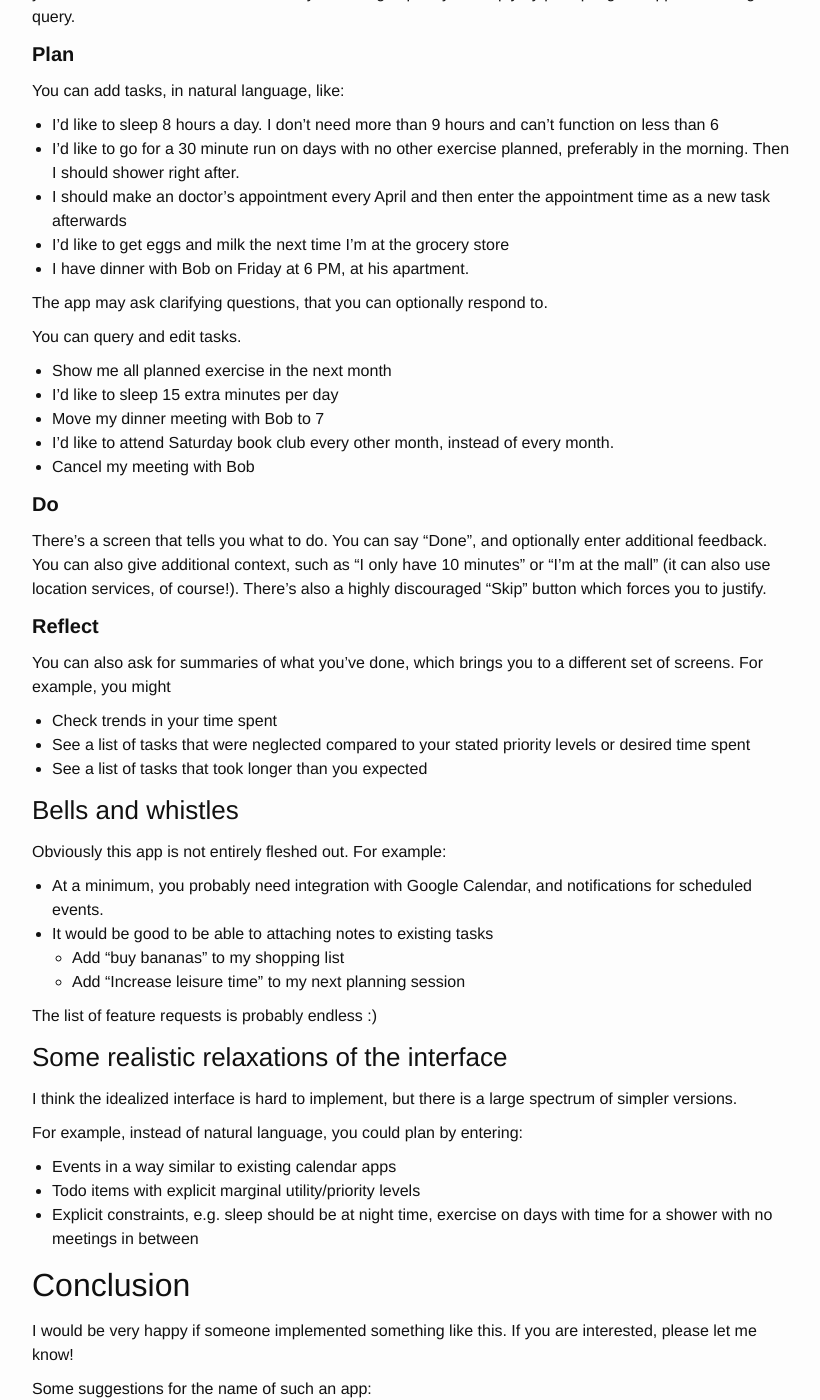
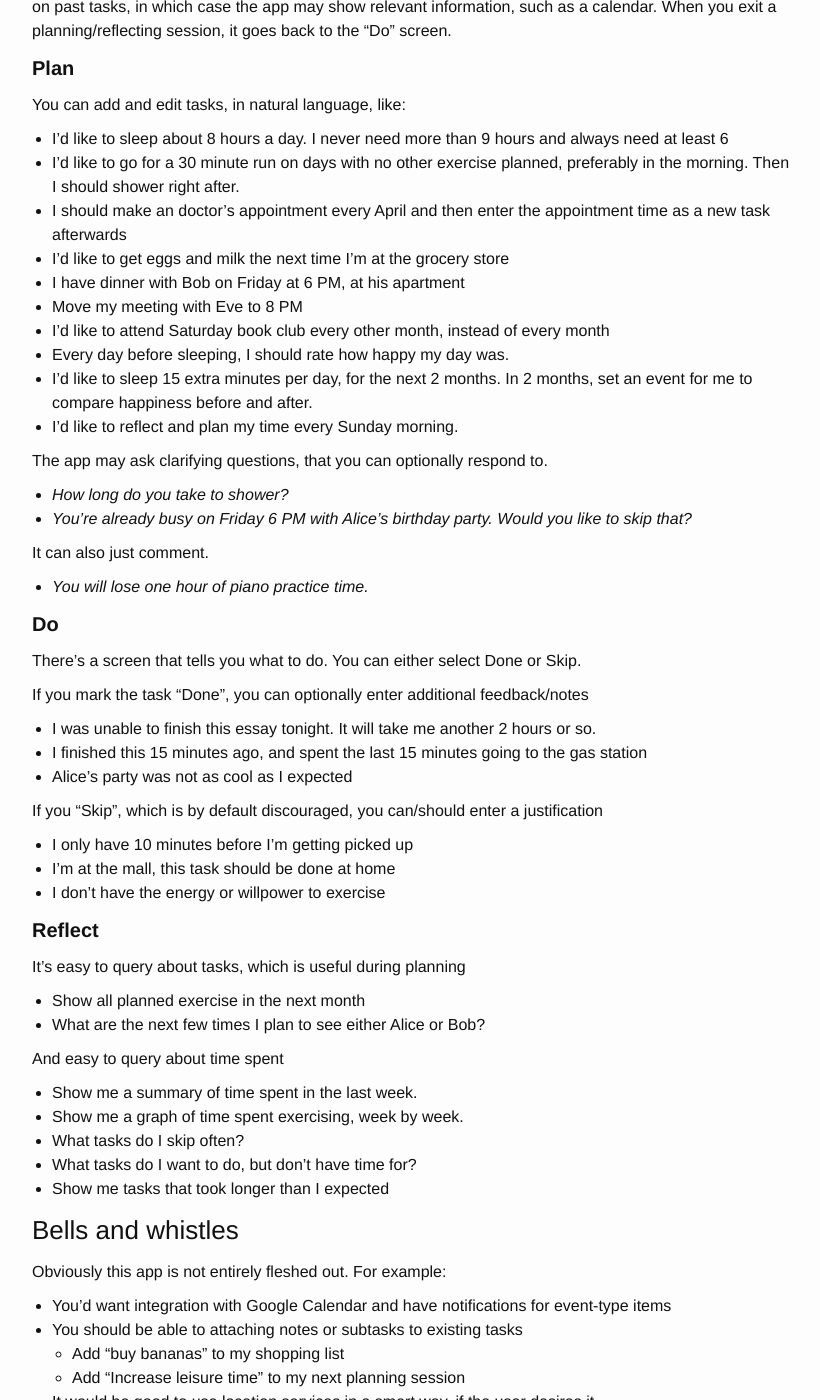
Before and after one commit to dannydenenberg/wuthefwasthat.github.io, a Jekyll site: the page built from _posts/2018-12-03-smart-scheduling.markdown, in a window 1280 px wide and 1400 px high, scrolled down 1179 px. Shown: the whole window, without its empty margins (228-1048 px from the left). Built offline with Jekyll 4.4.1, drawn with Linux system fonts in a browser that asks for light colours; nearby versions of some CDN libraries; comment, search, counter and statistics services are not loaded; some of the changed text lies outside the part shown.

Commit message:
more updates

```diff
--- a/_posts/2018-12-03-smart-scheduling.markdown
+++ b/_posts/2018-12-03-smart-scheduling.markdown
@@ -19,11 +19,9 @@ On the other hand, occasionally I think of things which aren't habitual, but tha
 But when the free time comes along, it takes much more effort to remember things I should be doing.
 Ideally, I should premeditate about how I'd like to spend my time, and then later act faithfully on that without with low cognitive overhead.
 
-You can imagine yourself in two possible modes, "CEO" and "worker".  Most time is spent in "worker" mode, doing things "CEO" you decided.
-(Realistically, you might fluidly switch between the two modes, but ideally not too much.)
-To facilitate this, we use software:  CEO me enters a list of things to do (and priorities and deadlines) into some app, and worker me repeatedly does *whatever the app says*.
-
-If I take longer to do a task than expected or lacked the willpower to do it, I tell the app, so that I can plan better next time.
+You can imagine yourself in two possible modes, "CEO" and "worker".  Most time is spent in worker mode, doing things you decided in CEO mode.
+(You might switch fluidly between the two modes, but ideally not too much.)
+To facilitate this, we use software:  CEO me enters a list of tasks (and priorities and deadlines) into some app, and worker me repeatedly does *whatever the app says*.
 The app is my boss, but since I program it, I'm my own boss.
 
 ## Advantages over existing solutions
@@ -36,66 +34,77 @@ Here are some examples:
 - There's less cognitive overhead if only using a single mechanism to decide what to do.  When I have todo list only for unstructured time, it's hard to make a habit of following it.  If that list is also your calendar, you might find it easier to stick to.
 - It's easy to see overviews of your time spent, if it's all in one place.  So time-tracking comes nearly for free.
 
-## Interface details
+## Idealized interface details
 
 Here's an idealized version of the app I imagine, at a high level.
+I think it's quite hard to implement well, but there is a large spectrum of simpler versions.
 
-### Idealized version
+### Basic actions
 
-There are three main classes of actions, **Plan**, **Do**, and **Reflect**.
-The default screen is a "Do" screen, but you can enter the other modes either by switching explicitly or simply by prompting the app with the right query.
+There are three main classes of actions, **Plan**, **Do**, and **Reflect**, corresponding to the life cycle of tasks.
+The default screen is a "Do" screen.
+You can prompt the app with queries to either plan new tasks or reflect on past tasks, in which case the app may show relevant information, such as a calendar.
+When you exit a planning/reflecting session, it goes back to the "Do" screen.
 
 #### **Plan**
 
-You can add tasks, in natural language, like:
-- I'd like to sleep 8 hours a day.  I don't need more than 9 hours and can't function on less than 6
+You can add and edit tasks, in natural language, like:
+- I'd like to sleep about 8 hours a day.  I never need more than 9 hours and always need at least 6
 - I'd like to go for a 30 minute run on days with no other exercise planned, preferably in the morning.  Then I should shower right after.
 - I should make an doctor's appointment every April and then enter the appointment time as a new task afterwards
 - I'd like to get eggs and milk the next time I'm at the grocery store
-- I have dinner with Bob on Friday at 6 PM, at his apartment.
+- I have dinner with Bob on Friday at 6 PM, at his apartment
+- Move my meeting with Eve to 8 PM
+- I'd like to attend Saturday book club every other month, instead of every month
+- Every day before sleeping, I should rate how happy my day was.
+- I'd like to sleep 15 extra minutes per day, for the next 2 months.  In 2 months, set an event for me to compare happiness before and after.
+- I'd like to reflect and plan my time every Sunday morning.
 
 The app may ask clarifying questions, that you can optionally respond to.
+- *How long do you take to shower?*
+- *You're already busy on Friday 6 PM with Alice's birthday party.  Would you like to skip that?*
 
-You can query and edit tasks.
-- Show me all planned exercise in the next month
-- I'd like to sleep 15 extra minutes per day
-- Move my dinner meeting with Bob to 7
-- I'd like to attend Saturday book club every other month, instead of every month.
-- Cancel my meeting with Bob
+It can also just comment.
+- *You will lose one hour of piano practice time.*
 
 #### **Do**
 
-There's a screen that tells you what to do.
-You can say "Done", and optionally enter additional feedback.
-You can also give additional context, such as "I only have 10 minutes" or "I'm at the mall" (it can also use location services, of course!).
-There's also a highly discouraged "Skip" button which forces you to justify.
+There's a screen that tells you what to do.  You can either select Done or Skip.
+
+If you mark the task "Done", you can optionally enter additional feedback/notes
+- I was unable to finish this essay tonight.  It will take me another 2 hours or so.
+- I finished this 15 minutes ago, and spent the last 15 minutes going to the gas station
+- Alice's party was not as cool as I expected
+
+If you "Skip", which is by default discouraged, you can/should enter a justification
+- I only have 10 minutes before I'm getting picked up
+- I'm at the mall, this task should be done at home
+- I don't have the energy or willpower to exercise
 
 #### **Reflect**
 
-You can also ask for summaries of what you've done, which brings you to a different set of screens. For example, you might
-- Check trends in your time spent
-- See a list of tasks that were neglected compared to your stated priority levels or desired time spent
-- See a list of tasks that took longer than you expected
+It's easy to query about tasks, which is useful during planning
+- Show all planned exercise in the next month
+- What are the next few times I plan to see either Alice or Bob?
+
+And easy to query about time spent
+- Show me a summary of time spent in the last week.
+- Show me a graph of time spent exercising, week by week.
+- What tasks do I skip often?
+- What tasks do I want to do, but don't have time for?
+- Show me tasks that took longer than I expected
 
 ### Bells and whistles
 
 Obviously this app is not entirely fleshed out.  For example:
 
-- At a minimum, you probably need integration with Google Calendar, and notifications for scheduled events.
-- It would be good to be able to attaching notes to existing tasks
+- You'd want integration with Google Calendar and have notifications for event-type items
+- You should be able to attaching notes or subtasks to existing tasks
   - Add "buy bananas" to my shopping list
   - Add "Increase leisure time" to my next planning session
+- It would be good to use location services in a smart way, if the user desires it
 
 The list of feature requests is probably endless :)
-
-### Some realistic relaxations of the interface
-
-I think the idealized interface is hard to implement, but there is a large spectrum of simpler versions.
-
-For example, instead of natural language, you could plan by entering:
-- Events in a way similar to existing calendar apps
-- Todo items with explicit marginal utility/priority levels
-- Explicit constraints, e.g. sleep should be at night time, exercise on days with time for a shower with no meetings in between
 
 ## Conclusion
 
```
